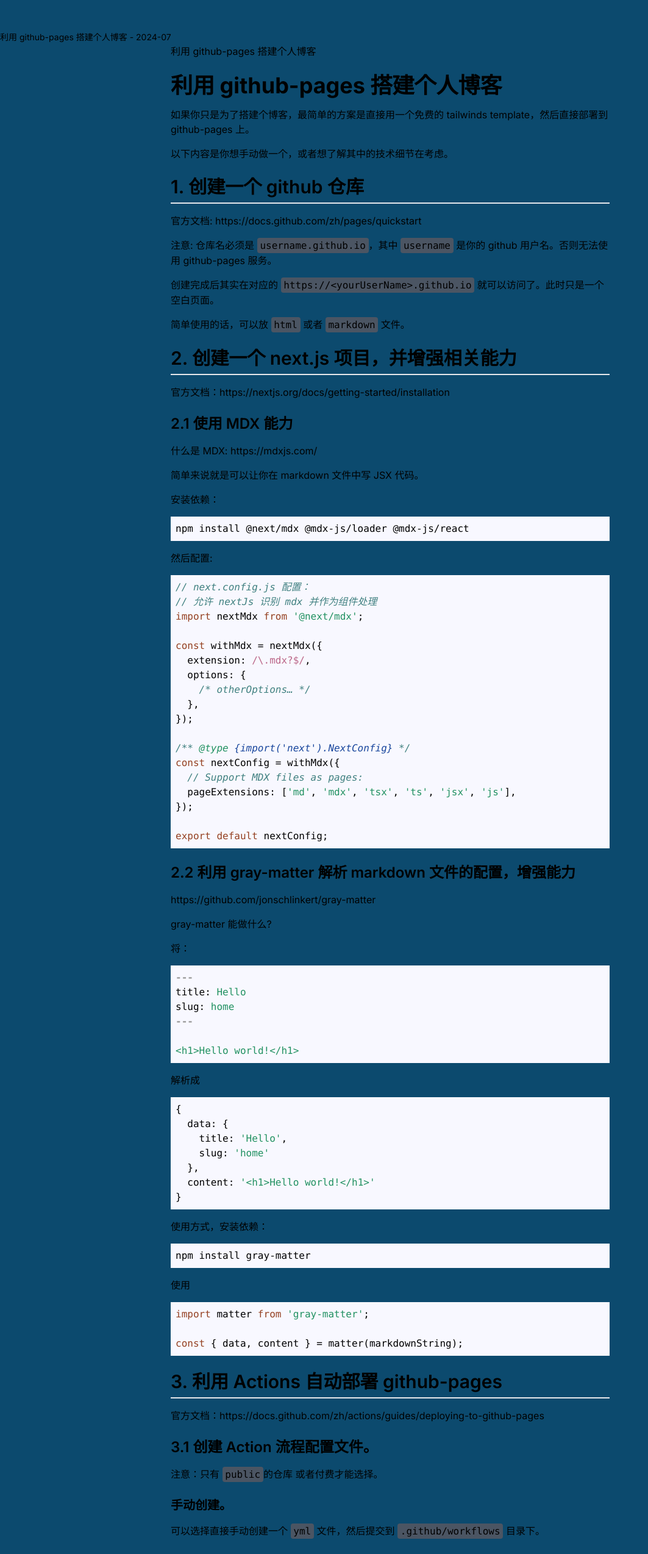
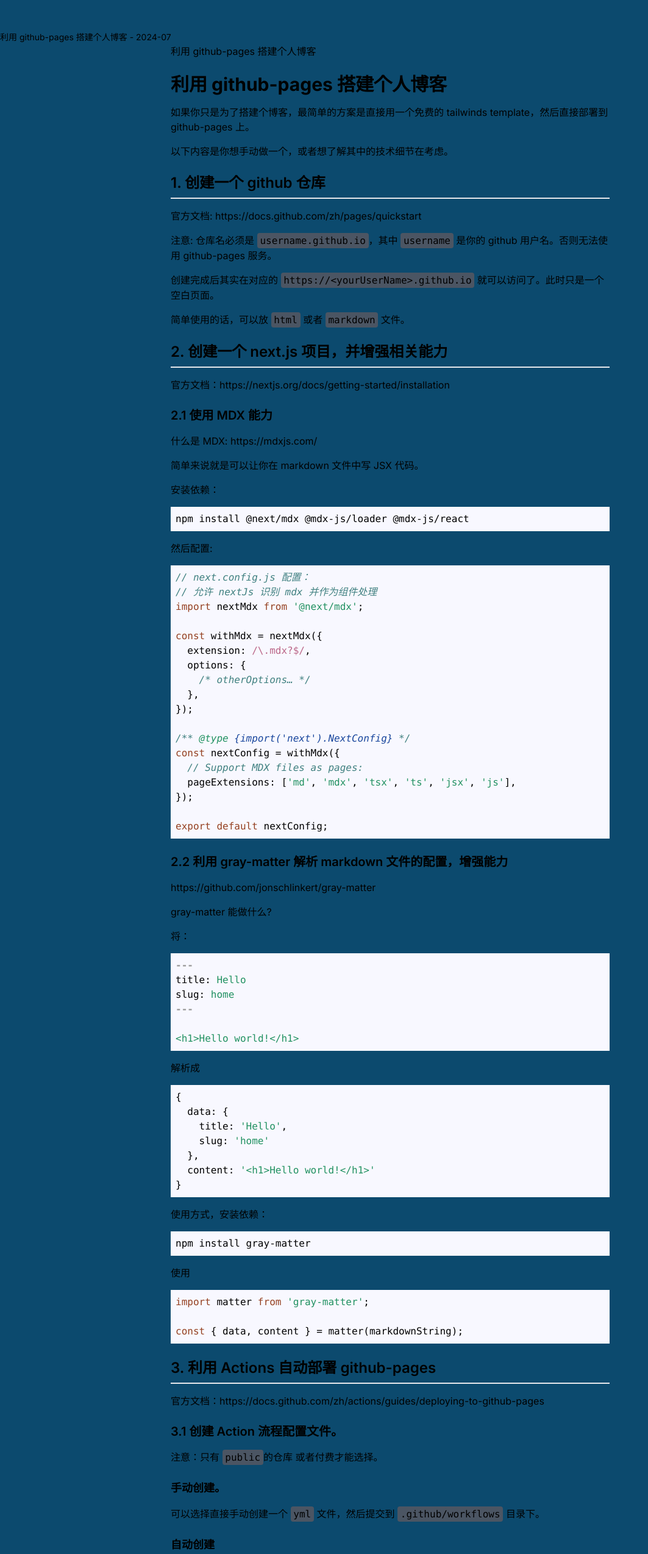
Before and after one commit to r2099c2/r2099c2.github.io, a Next.js app: page /post/2024-07-23-001 in a window 1280 px wide. Shown: the top 2548 px of the page at 61% size, without its empty margins (0-1063 px from the left). Built offline with nearby package versions, Linux system fonts and the light colour scheme.

Commit message:
style: 基础的字号做一个调整

```diff
--- a/app/post/[slug]/page.tsx
+++ b/app/post/[slug]/page.tsx
@@ -22,7 +22,7 @@ const PostDetail = async ({ params }: { params: { slug: string } }) => {
   return (
     <div className="pt-12 bg-sky-900">
       {/* 左侧文章切换 */}
-      <div>
+      <div className="hidden md:block">
         {posts.map((post) => (
           <a key={post.slug} className="text-sm" href={`/post/${post.slug}`}>
             {post.title} - {post.month}
--- a/components/MDXComponent.tsx
+++ b/components/MDXComponent.tsx
@@ -26,24 +26,20 @@ interface MDXComponentsProps {
 
 const MDXComponents: MDXComponentsProps = {
   h1: (props) => (
-    <Heading level={1} className="text-4xl font-bold mt-6 mb-4" {...props} />
+    <Heading level={1} className="text-3xl font-bold mt-6 mb-4" {...props} />
   ),
   h2: (props) => (
     <Heading
       level={2}
-      className="text-3xl font-semibold mt-6 mb-4 border-b-2 border-gray-200 pb-2"
+      className="text-2xl font-semibold mt-6 mb-4 border-b-2 border-gray-200 pb-2"
       {...props}
     />
   ),
   h3: (props) => (
-    <Heading
-      level={3}
-      className="text-2xl font-semibold mt-6 mb-4"
-      {...props}
-    />
+    <Heading level={3} className="text-xl font-semibold mt-6 mb-4" {...props} />
   ),
   h4: (props) => (
-    <Heading level={4} className="text-xl font-semibold mt-6 mb-4" {...props} />
+    <Heading level={4} className="text-lg font-semibold mt-6 mb-4" {...props} />
   ),
   h5: (props) => (
     <Heading level={5} className="text-lg font-semibold mt-6 mb-4" {...props} />
@@ -56,7 +52,7 @@ const MDXComponents: MDXComponentsProps = {
     />
   ),
   hr: (props) => <hr className="border-t border-gray-600" {...props} />,
-  p: (props) => <p className="mt-4 mb-4" {...props} />,
+  p: (props) => <p className="text-base mt-4 mb-4" {...props} />,
   a: (props) => (
     <a
       className="link-underline"
```
